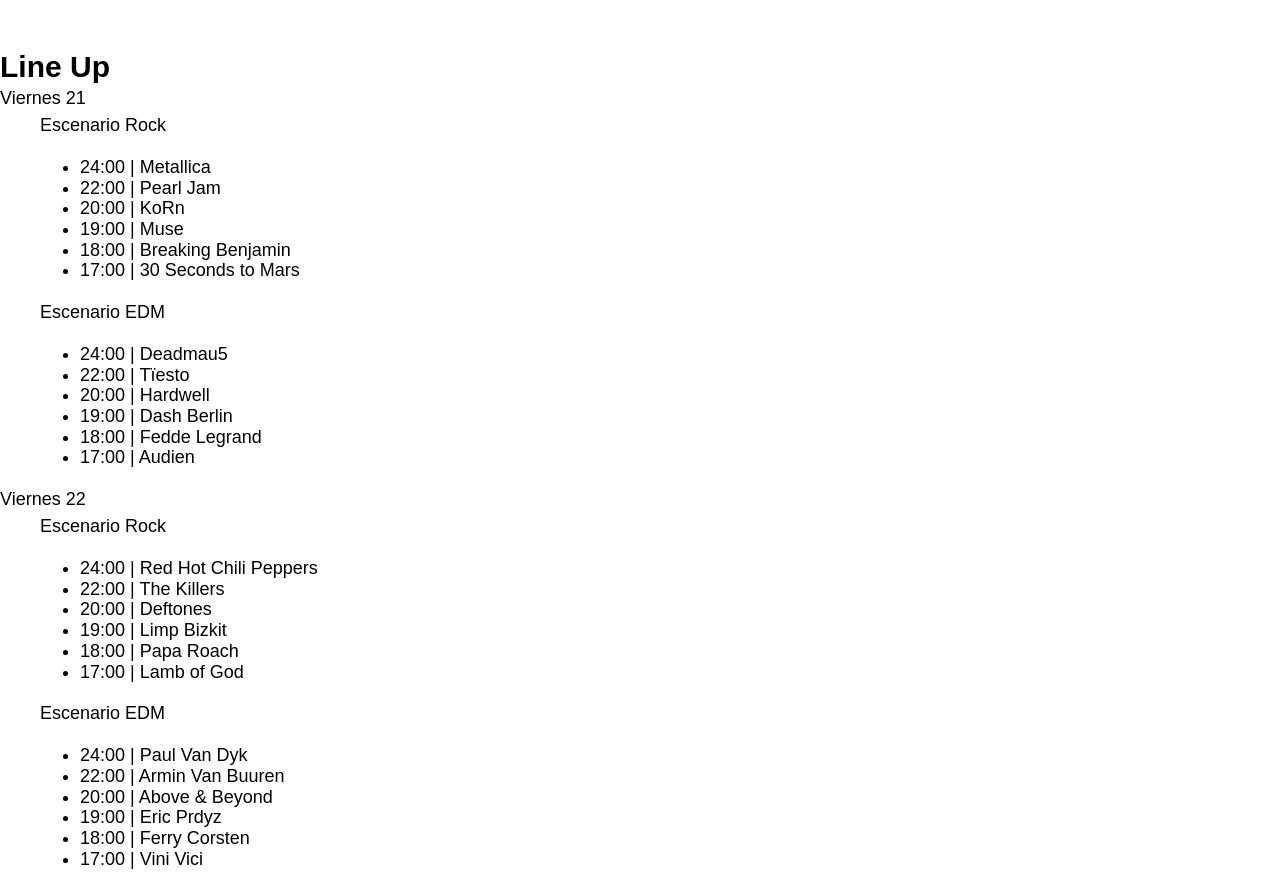
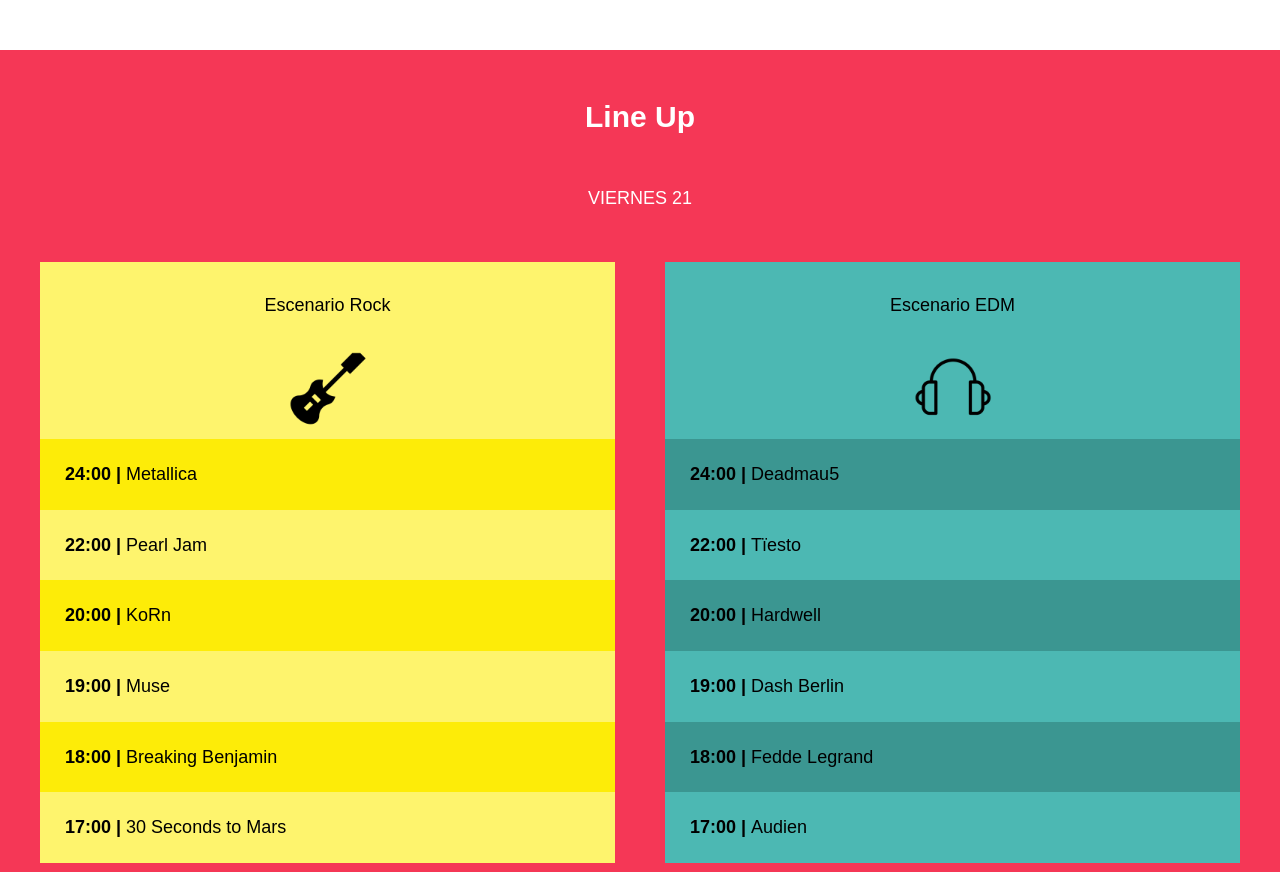
Before and after one commit to Schambaher/Html-Css-and-Javascript-Project3, a website: page index.html in a window 1280 px wide. Shown: the part 1159-2031 px from the top of the page. Drawn offline with Linux system fonts and the light colour scheme.

Commit message:
Se agregó la sección de lineup

```diff
--- a/src/sass/base/_mixins.scss
+++ b/src/sass/base/_mixins.scss
@@ -25,7 +25,13 @@
 }
 
 @mixin grid($columnas, $espaciado) {
-    display:grid;
+  display: grid;
   grid-template-columns: repeat($columnas, 1fr);
   gap: $espaciado;
 }
+
+@mixin resetear-lista {
+  margin: 0;
+  padding: 0;
+  list-style: none;
+}
--- /dev/null
+++ b/src/sass/layout/_lineup.scss
@@ -0,0 +1,80 @@
+@use "base/variables" as v;
+@use "base/mixins" as m;
+
+.lineup {
+  background-color: v.$rosa;
+  padding: 5rem 0;
+
+  h3,
+  p {
+    text-align: center;
+    color: v.$blanco;
+  }
+}
+
+.lineup-dia {
+  text-transform: uppercase;
+  margin: 5rem 0;
+}
+
+.escenarios-contenedor {
+  @include m.tablet {
+    @include m.grid(2, 5rem);
+  }
+  p {
+    color: v.$negro;
+  }
+}
+
+.escenario {
+  padding-top: 3rem;
+}
+
+.escenario-nombre {
+  &::after {
+    content: "";
+    display: block;
+    width: 20rem;
+    height: 10rem;
+    background-size: 15rem;
+    background-repeat: no-repeat;
+    background-position: center center;
+    margin: 2rem auto 0 auto;
+  }
+}
+
+.edm .escenario-nombre::after {
+  background-image: url(../img/icono_edm.png);
+}
+
+.rock .escenario-nombre::after {
+  background-image: url(../img/icono_rock.png);
+}
+
+.escenario-calendario {
+  @include m.resetear-lista;
+
+  li {
+    padding: 2.5rem;
+    font-weight: 700;
+    span {
+      font-weight: 300;
+    }
+  }
+}
+
+.bg-amarillo {
+  background-color: v.$amarillo;
+
+  li:nth-child(odd) {
+    background-color: darken(v.$amarillo, 20%);
+  }
+}
+
+.bg-verde {
+  background-color: v.$verde;
+
+  li:nth-child(odd) {
+    background-color: darken(v.$verde, 10%);
+  }
+}
```
Also changed, not shown: src/sass/layout/_index.scss (+4 -3 lines), build/css/app.css. Lines whose indentation alone changed are shown as unchanged.
